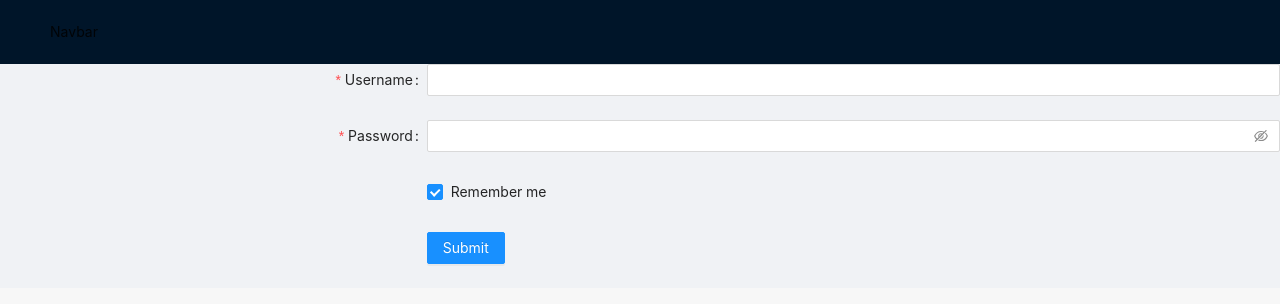
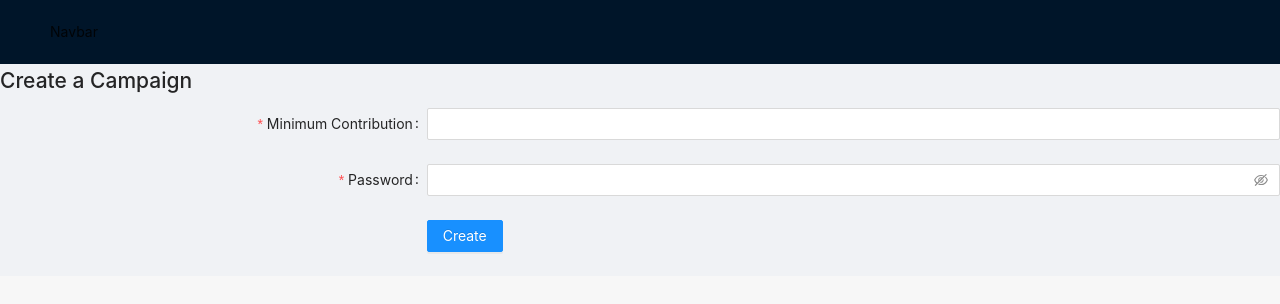
Before and after one commit to thelonehegelian/kickstarter_ethereum, a Next.js app in the folder 4_kickstarter/: page /new in a window 1280 px wide. Shown: the top 304 px of the page. Built offline with nearby package versions, Linux system fonts and the light colour scheme.

Commit message:
Link create campaign button on home page to new page

```diff
--- a/4_kickstarter/components/CreateCampaignButton.js
+++ b/4_kickstarter/components/CreateCampaignButton.js
@@ -1,10 +1,10 @@
 import { Button } from "antd";
-
+import Link from "next/link";
 export default function CreateCampaignButton() {
   return (
     <>
-      <Button type="primary" size='large'>
-        Create Campaign
+      <Button type="primary" size="large">
+        <Link href="/new">Create Campaign</Link>
       </Button>
     </>
   );
--- a/4_kickstarter/pages/index.js
+++ b/4_kickstarter/pages/index.js
@@ -2,6 +2,7 @@ import React from "react";
 import factory from "../ethereum/factory";
 import BasicCard from "../components/BasicCard";
 import CreateCampaignButton from "../components/CreateCampaignButton";
+
 // import Layout
 import { Layout } from "antd";
 
@@ -36,9 +37,8 @@ class CampaignIndex extends React.Component {
         <Content>
           {" "}
           <div>{this.renderCampaigns()}</div>
-          <div>
-            <CreateCampaignButton />
-          </div>
+          {/* Link tag not working here */}
+          <CreateCampaignButton />
         </Content>
       </Layout>
     );
--- a/4_kickstarter/pages/new.js
+++ b/4_kickstarter/pages/new.js
@@ -1,6 +1,5 @@
 import React from "react";
 import { Form, Input, Button, Checkbox, Layout } from "antd";
-
 
 const { Header, Footer, Sider, Content } = Layout;
 export default class CampaignNew extends React.Component {
@@ -9,6 +8,7 @@ export default class CampaignNew extends React.Component {
       <Layout>
         <Header>Navbar</Header>
         <Content>
+            <h1>Create a Campaign</h1>
           <Form
             name="basic"
             labelCol={{
@@ -23,12 +23,12 @@ export default class CampaignNew extends React.Component {
             autoComplete="off"
           >
             <Form.Item
-            label="Username"
-            name="username"
+              label="Minimum Contribution"
+              name="minimumContribution"
               rules={[
                 {
                   required: true,
-                message: "Please input your username!",
+                  message: "Please add minimum contribution for the campaign",
                 },
               ]}
             >
@@ -49,24 +49,13 @@ export default class CampaignNew extends React.Component {
             </Form.Item>
 
             <Form.Item
-            name="remember"
-            valuePropName="checked"
-            wrapperCol={{
-              offset: 8,
-              span: 16,
-            }}
-          >
-            <Checkbox>Remember me</Checkbox>
-          </Form.Item>
-
-          <Form.Item
               wrapperCol={{
                 offset: 8,
                 span: 16,
               }}
             >
               <Button type="primary" htmlType="submit">
-              Submit
+                Create
               </Button>
             </Form.Item>
           </Form>
```
Lines whose indentation alone changed are shown as unchanged.
